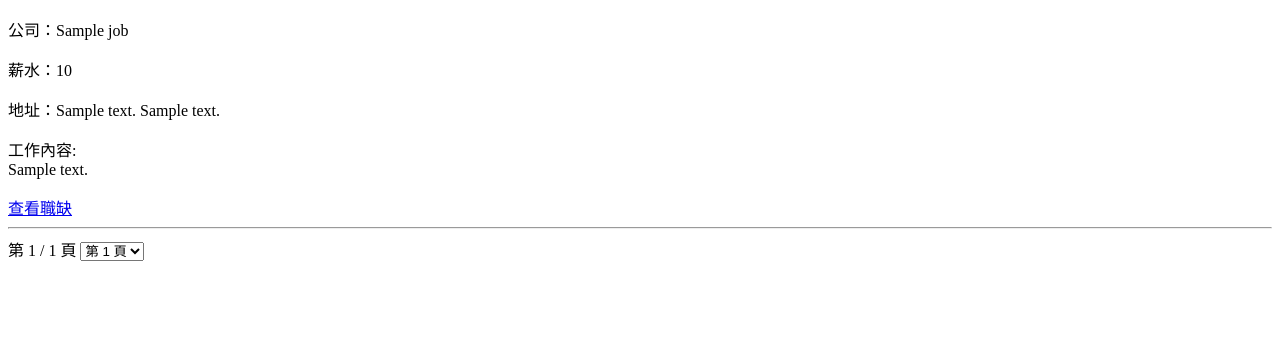
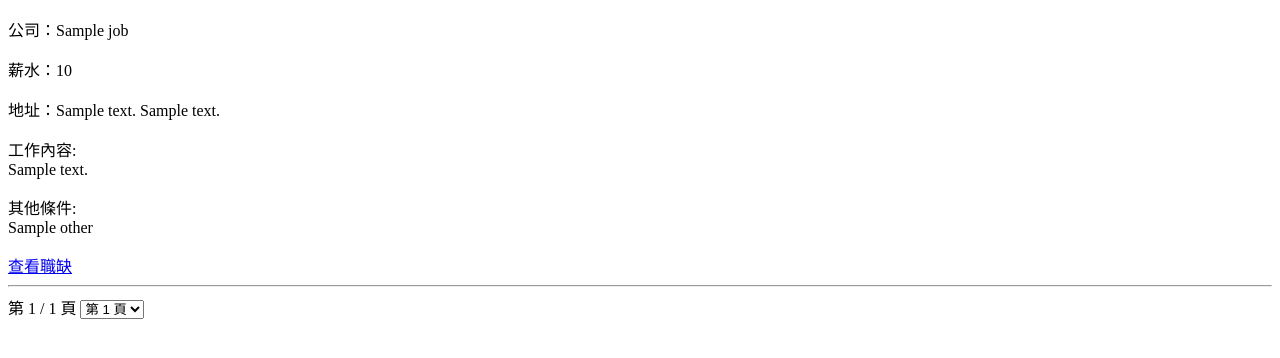
Before and after one commit to R1ddlEDz/AIPE04-Midterm_104Crawler_with_flask, a Flask app: template templates/index.html in a window 1280 px wide. Shown: the part 259-617 px from the top of the page. Run offline with Flask 3, Linux system fonts and the light colour scheme; the template is opened without the code that fills it: most values are stand-ins (such as "Sample title", 1, 10 or a date in 2020).

Commit message:
feat: adding 'other conditions' in html

```diff
--- a/templates/index.html
+++ b/templates/index.html
@@ -68,6 +68,7 @@
         <p>薪水：{{ job.salary }}</p>
         <p>地址：{{ job.addressRegion}} {{job.addressDetail}}</p>
         <P>工作內容:<br>{{job.jobDescription}}</P>
+        <p>其他條件:<br> {{job.other}}</p>
 
         <a href="{{ job.link }}" target="_blank">
             查看職缺
```
